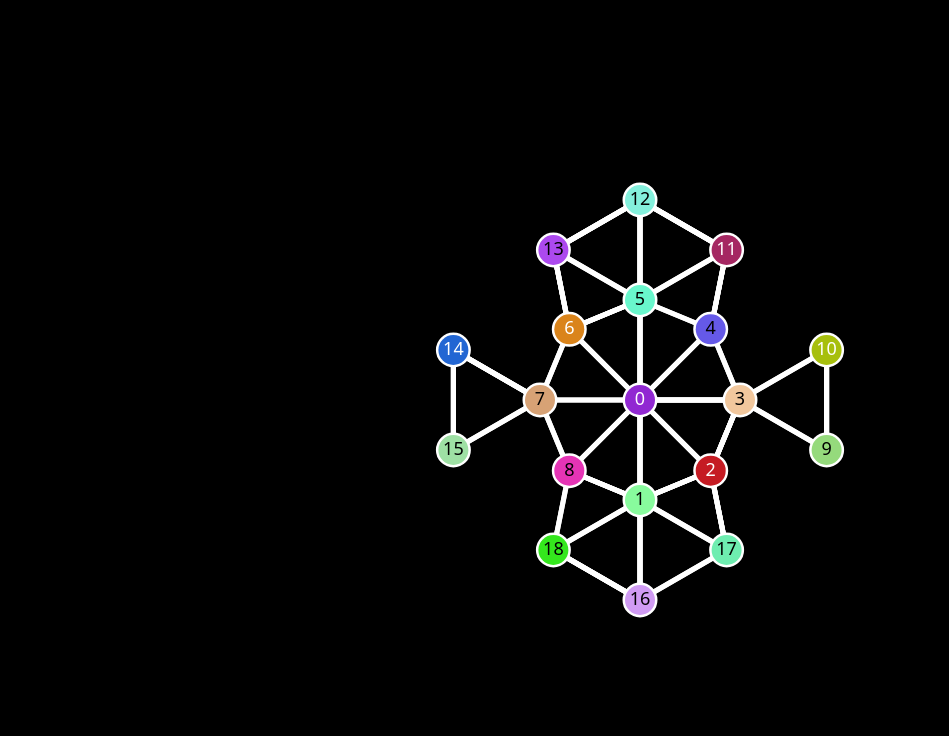
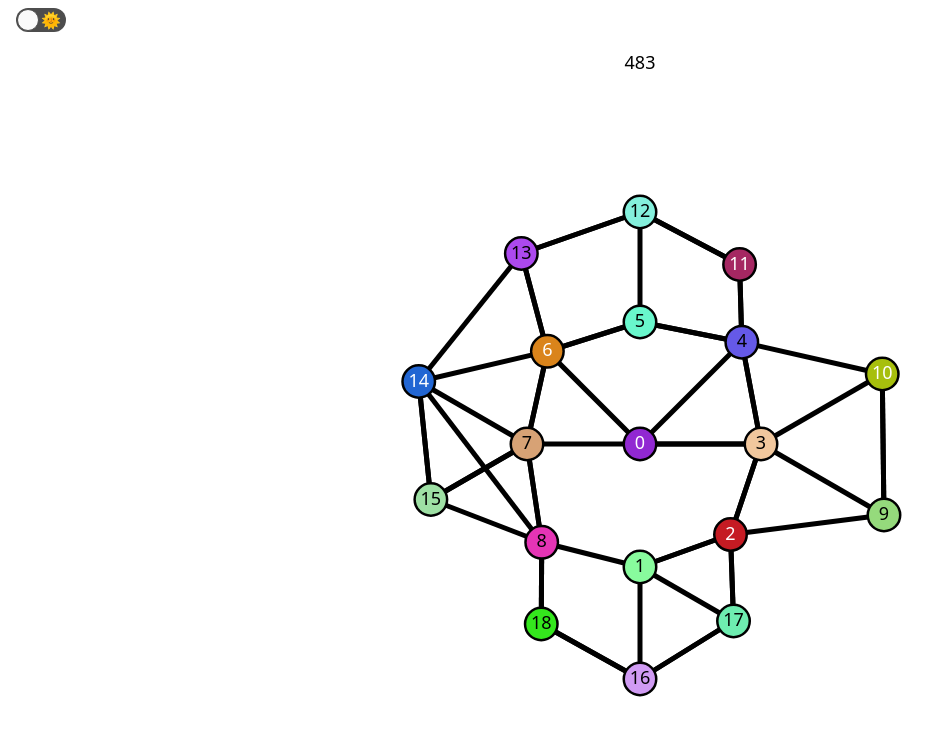
Before and after one commit to AtHeartEngineering/gossipsub_dandelion_visualization, a React (Create React App) app: page / in a window 1280 px wide. Shown: the top 736 px of the page, without its empty margins (0-949 px from the left). Built offline with nearby package versions, Linux system fonts and the light colour scheme.

Commit message:
rough peer diagrams

```diff
--- a/package.json
+++ b/package.json
@@ -6,6 +6,7 @@
     "@testing-library/jest-dom": "^5.16.3",
     "@testing-library/react": "^12.1.4",
     "@testing-library/user-event": "^13.5.0",
+    "classnames": "^2.3.1",
     "react": "^18.0.0",
     "react-dom": "^18.0.0",
     "react-scripts": "5.0.0"
--- a/src/App.js
+++ b/src/App.js
@@ -3,20 +3,29 @@ import Canvas from './Canvas'
 import GeneratePeers from './GeneratePeers'
 import render_peers from './RenderPeers'
 import render_connections from './RenderConnections'
-import { clear_and_setup, render_frameCount } from './Utils'
+import { clear_and_setup, render_framecount } from './Utils'
+import colors from './colors'
+import ToggleButton from './toggleButton'
 
+const peers = GeneratePeers()
 
 function App() {
-  const peers = GeneratePeers()
+  const [darkTheme, setDarkTheme] = React.useState(false)
+  let theme = darkTheme ? 'dark' : 'light'
+  document.body.style.backgroundColor = colors[theme].background
   const draw = (ctx, frameCount) => {
-    clear_and_setup(ctx)
-    render_frameCount(ctx, frameCount)
-    render_connections(ctx, peers)
-    render_peers(ctx, peers)
+    clear_and_setup(ctx, colors[theme])
+    render_framecount(ctx, frameCount, colors[theme])
+    render_connections(ctx, peers, colors[theme])
+    render_peers(ctx, peers, colors[theme])
   }
   let height = window.innerHeight;
   let width = window.innerWidth;
-  return <Canvas draw={draw} width={width + "px"} height={height + "px"}/>
+  return (
+    <>
+      <ToggleButton onChange={() => setDarkTheme(prevTheme => !prevTheme)}/>
+      <Canvas draw={draw} width={width + "px"} height={height + "px"} />
+    </>)
 }
 
 export default App
--- a/src/GeneratePeers.js
+++ b/src/GeneratePeers.js
@@ -1,4 +1,9 @@
-function GeneratePeers(num_peers, peers = [], min_dst = 50, connection_distance= 110) {
+function GeneratePeers(num_peers, peers = [], min_dst = 50) {
+
+    let radius = Math.min(window.innerWidth, window.innerHeight) / 4;
+    let radius_deviation = radius * .1
+    let connected_peers = 3
+
 
     function circle_points(radius, angle, center_x = 0, center_y = 0) {
         let x = radius * Math.sin(Math.PI * 2 * angle / 360);
@@ -15,7 +20,8 @@ function GeneratePeers(num_peers, peers = [], min_dst = 50, connection_distance=
         for (let i = 0; i < number; i++) {
             let angle = 360 / number * i;
             if (angle >= start_degree && angle <= stop_degree) {
-                let point = circle_points(radius, angle, center_x, center_y);
+                let r = Math.floor(Math.random() * ((radius+radius_deviation) - (radius-radius_deviation) + 1) + (radius-radius_deviation))
+                let point = circle_points(r, angle, center_x, center_y);
                 peers.push(point);
             }
         }
@@ -27,33 +33,51 @@ function GeneratePeers(num_peers, peers = [], min_dst = 50, connection_distance=
             if (peer.connected_to === undefined) {
                 peer.connected_to = [];
             }
+
+            let peer_candidates = []
+
             peers.forEach((peer2, idx2) => {
                 if (peer2.connected_to === undefined) {
                     peer2.connected_to = [];
                 }
                 if (idx !== idx2) {
                     let distance = Math.sqrt(Math.pow(peer.x - peer2.x, 2) + Math.pow(peer.y - peer2.y, 2))
-                    if (distance < connection_distance) {
-                        let chance_bias = (peer.connected_to.length + peer2.connected_to.length) / 4
-                        if (Math.floor(Math.random() * chance_bias) === 0) {
-                            peer.connected_to.push(idx2)
-                            peer2.connected_to.push(idx)
-                        }
-                    }
+                    // if (distance < connection_distance) {
+                    //     let chance_bias = (peer.connected_to.length + peer2.connected_to.length) / 4
+                    //     if (Math.floor(Math.random() * chance_bias) === 0) {
+                    //         peer.connected_to.push({ id: idx2, distance: distance });
+                    //         peer2.connected_to.push({ id: idx, distance: distance })
+                    //     }
+                    // }
+                    peer_candidates.push({ id: idx2, distance: distance });
                 }
             })
+
+            peer_candidates.forEach((peer_candidate) => {
+                peer.connected_to.push(peer_candidate)
+            })
+        })
+
+        peers.forEach((peer, idx) => {
+            peer.connected_to.sort((a, b) => {
+                return a.distance - b.distance;
+            })
+            let max = connected_peers * 1.5
+            let min = connected_peers * .75
+            let _num_connected_peers = Math.floor(Math.random() * (max - min + 1) + min)
+            peer.connected_to = peer.connected_to.slice(0, _num_connected_peers)
         })
     }
 
     if (peers.length === 0) {
         peers.push({ x: 0, y: 0 });
     }
-    create_peers_around_point(100, 8);
-    create_peers_around_point(100, 6, peers[3].x, peers[3].y, 10, 170);
-    create_peers_around_point(100, 6, peers[5].x, peers[5].y, 120, 260);
-    create_peers_around_point(100, 6, peers[7].x, peers[7].y, 200, 360);
-    create_peers_around_point(100, 6, peers[1].x, peers[1].y, 0, 90);
-    create_peers_around_point(100, 6, peers[1].x, peers[1].y, 270, 360);
+    create_peers_around_point(125, 8);
+    create_peers_around_point(125, 6, peers[3].x, peers[3].y, 10, 170);
+    create_peers_around_point(125, 6, peers[5].x, peers[5].y, 120, 260);
+    create_peers_around_point(125, 6, peers[7].x, peers[7].y, 200, 360);
+    create_peers_around_point(125, 6, peers[1].x, peers[1].y, 0, 90);
+    create_peers_around_point(125, 6, peers[1].x, peers[1].y, 270, 360);
     connect_peers()
     console.log(peers)
     return peers
--- a/src/RenderConnections.js
+++ b/src/RenderConnections.js
@@ -1,13 +1,14 @@
 import { centered, draw_line } from './Utils'
 
-const render_connections = (ctx, peers) => {
+const render_connections = (ctx, peers, colors) => {
     peers.forEach((peer, idx) => {
       if (peer.connected_to !== undefined) {
         let connected_peers = peer.connected_to
-        connected_peers.forEach((connected_peer_id) => {
+        connected_peers.forEach((connected_peer) => {
+          let connected_peer_id = connected_peer.id
           let _peer = centered(peer.x, peer.y, ctx)
           let _peer2 = centered(peers[connected_peer_id].x, peers[connected_peer_id].y, ctx)
-          draw_line(ctx, _peer.x, _peer.y, _peer2.x, _peer2.y)
+          draw_line(ctx, _peer.x, _peer.y, _peer2.x, _peer2.y, colors)
         })
       }
     })
--- a/src/Utils.js
+++ b/src/Utils.js
@@ -1,14 +1,15 @@
-const clear_and_setup = (ctx) => {
+const clear_and_setup = (ctx, colors) => {
+    ctx.darkmode = true;
     ctx.clearRect(0, 0, ctx.canvas.width, ctx.canvas.height)
     ctx.lineWidth = 5;
-    ctx.strokeStyle = "#FFFFFF";
+    ctx.strokeStyle = colors.stroke;
     ctx.font = '18px sans';
     ctx.textAlign = "center";
 }
 
-const render_frameCount = (ctx,frameCount) => {
+const render_framecount = (ctx, frameCount, colors) => {
     ctx.lineWidth = 5;
-    ctx.strokeStyle = "#FFFFFF";
+    ctx.strokeStyle = colors.stroke;
     ctx.font = '18px sans';
     ctx.textAlign = "center";
     ctx.fillText(frameCount, ctx.canvas.width/2, 25);
@@ -28,9 +29,9 @@ function centered(x, y, ctx) {
     return { x: centered_x, y: centered_y }
 }
 
-function draw_line(ctx, x1, y1, x2, y2, fillStyle = '#FFFFFF') {
+function draw_line(ctx, x1, y1, x2, y2, colors) {
     ctx.beginPath();
-    ctx.fillStyle = fillStyle;
+    ctx.fillStyle = colors.stroke;
     ctx.moveTo(x1, y1)
     ctx.lineTo(x2, y2);
     ctx.stroke();
@@ -38,7 +39,7 @@ function draw_line(ctx, x1, y1, x2, y2, fillStyle = '#FFFFFF') {
 
 export {
     clear_and_setup,
-    render_frameCount,
+    render_framecount,
     rand_int_range,
     centered,
     draw_line
--- /dev/null
+++ b/src/colors.js
@@ -0,0 +1,11 @@
+const colors = {
+    dark: {
+        background: '#000000',
+        stroke: '#FFFFFF'
+    },
+    light: {
+        background: '#FFFFFF',
+        stroke: '#000000'
+    }
+}
+export default colors
--- a/src/index.css
+++ b/src/index.css
@@ -14,3 +14,110 @@ body {
 canvas {
   margin: 0 auto
 }
+
+.toggle {
+  touch-action: pan-x;
+  display: inline-block;
+  position: relative;
+  cursor: pointer;
+  background-color: transparent;
+  border: 0;
+  padding: 0;
+  margin: 0.5rem 1rem;
+  -webkit-touch-callout: none;
+  -webkit-user-select: none;
+  -ms-user-select: none;
+  user-select: none;
+  -webkit-tap-highlight-color: rgba(0,0,0,0);
+  -webkit-tap-highlight-color: transparent;
+}
+
+.toggle-input {
+  border: 0;
+  clip: rect(0 0 0 0);
+  height: 1px;
+  margin: -1px;
+  overflow: hidden;
+  padding: 0;
+  position: absolute;
+  width: 1px;
+}
+
+.toggle-check, .toggle-uncheck {
+  position: absolute;
+  width: 10px;
+  height: 10px;
+  top: 0;
+  bottom: 0;
+  margin-top: auto;
+  margin-bottom: auto;
+  line-height: 0;
+  opacity: 0;
+  transition: opacity .25s ease;
+}
+.toggle-check {
+  left: 8px;
+}
+.toggle-uncheck {
+  opacity: 1;
+  right: 10px;
+}
+
+.toggle-uncheck span,
+.toggle-check span {
+  align-items: center;
+  display: flex;
+  height: 10px;
+  justify-content: center;
+  position: relative;
+  width: 10px;
+}
+
+.toggle-container{
+  width: 50px;
+  height: 24px;
+  padding: 0;
+  border-radius: 30px;
+  background-color: #4d4d4d;
+  transition: all .2s ease;
+}
+
+.toggle-circle{
+  transition: all .5s cubic-bezier(.23,1,.32,1) 0ms;
+  position: absolute;
+  top: 1px;
+  left: 1px;
+  width: 22px;
+  height: 22px;
+  border: 1px solid #4d4d4d;
+  border-radius: 50%;
+  background-color: #fafafa;
+  box-sizing: border-box;
+  transition: all .25s ease;
+}
+
+.toggle--checked .toggle-check{
+  opacity: 1;
+}
+.toggle--checked .toggle-uncheck {
+  opacity: 0;
+}
+.toggle--checked .toggle-circle {
+  left: 27px;
+}
+
+.toggle--disabled {
+  cursor: not-allowed;
+  opacity: 0.5;
+  -webkit-transition: opacity 0.25s;
+  transition: opacity 0.25s;
+}
+
+@keyframes App-logo-spin {
+  from {
+    transform: rotate(0deg);
+  }
+  to {
+    transform: rotate(360deg);
+  }
+}
--- /dev/null
+++ b/src/toggleButton.js
@@ -0,0 +1,63 @@
+import React, { useState, useEffect } from 'react';
+import PropTypes from 'prop-types';
+import classNames from 'classnames';
+
+const ToggleButton = ( props ) => {
+
+    const [toggle, setToggle] = useState(false);
+    const { defaultChecked, onChange, disabled, className } = props;
+
+    useEffect(() => {
+        if (defaultChecked) {
+            setToggle(defaultChecked)
+        }
+    }, [defaultChecked]);
+
+    const triggerToggle = () => {
+        if ( disabled ) {
+            return;
+        }
+
+        setToggle(!toggle);
+
+        if ( typeof onChange === 'function' ) {
+            onChange(!toggle);
+        }
+    }
+
+    const toggleClasses = classNames('toggle', {
+        'toggle--checked': toggle,
+        'toggle--disabled': disabled
+    }, className);
+
+    return (
+        <div onClick={triggerToggle} className={toggleClasses}>
+            <div className="toggle-container">
+                <div className="toggle-check">
+                    <span>🌜</span>
+                </div>
+                <div className="toggle-uncheck">
+                    <span>🌞</span>
+                </div>
+            </div>
+            <div className="toggle-circle"></div>
+            <input type="checkbox" aria-label="Toggle Button" className="toggle-input" />
+        </div>
+    );
+}
+
+ToggleButton.propTypes = {
+    disabled: PropTypes.bool,
+    defaultChecked: PropTypes.bool,
+    className: PropTypes.string,
+    onChange: PropTypes.func,
+    icons: PropTypes.oneOfType([
+        PropTypes.bool,
+        PropTypes.shape({
+            checked: PropTypes.node,
+            unchecked: PropTypes.node
+        })
+    ])
+};
+
+export default ToggleButton;
```
Also changed, not shown: 1 other file (tests, documents, lock files or other folders).
